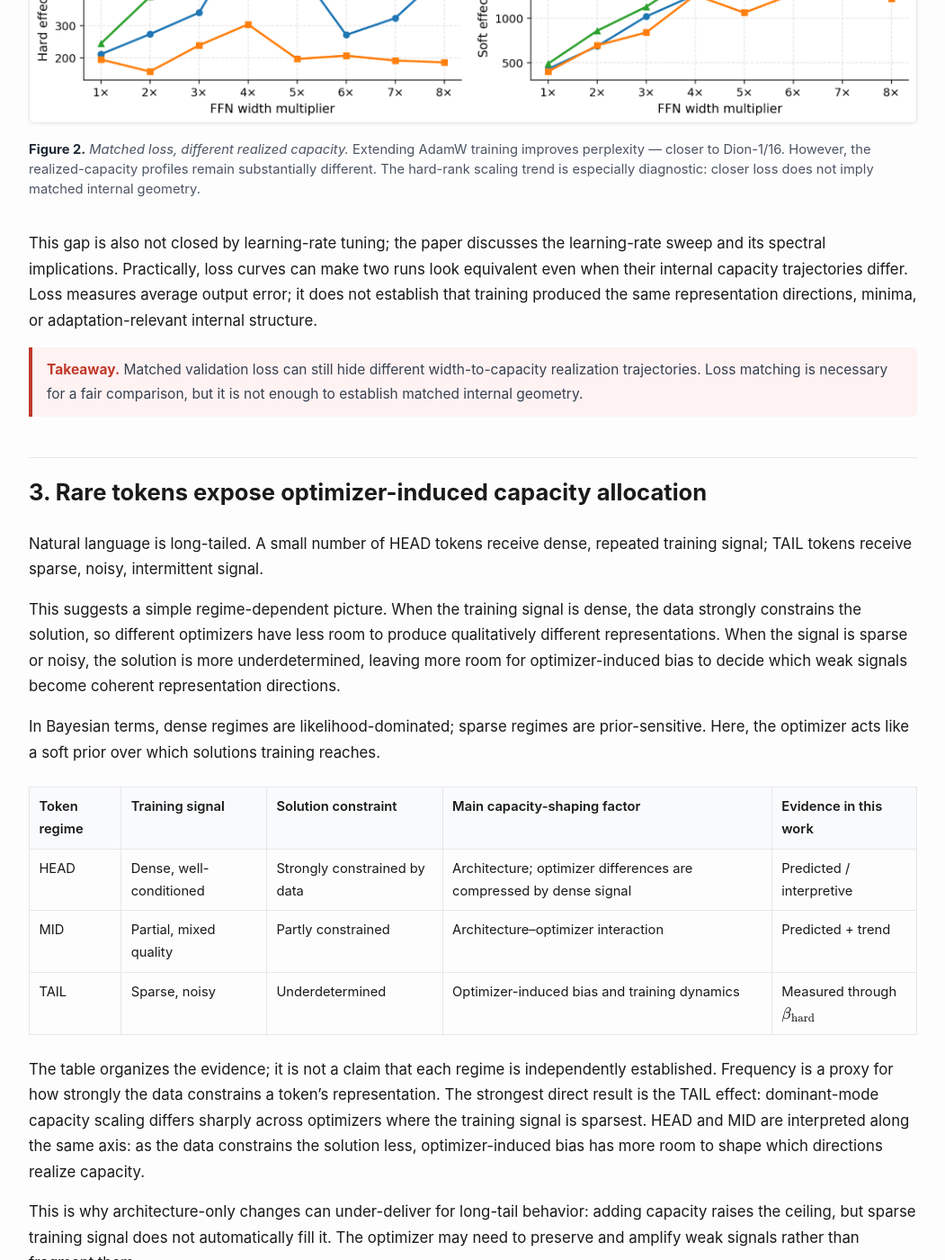
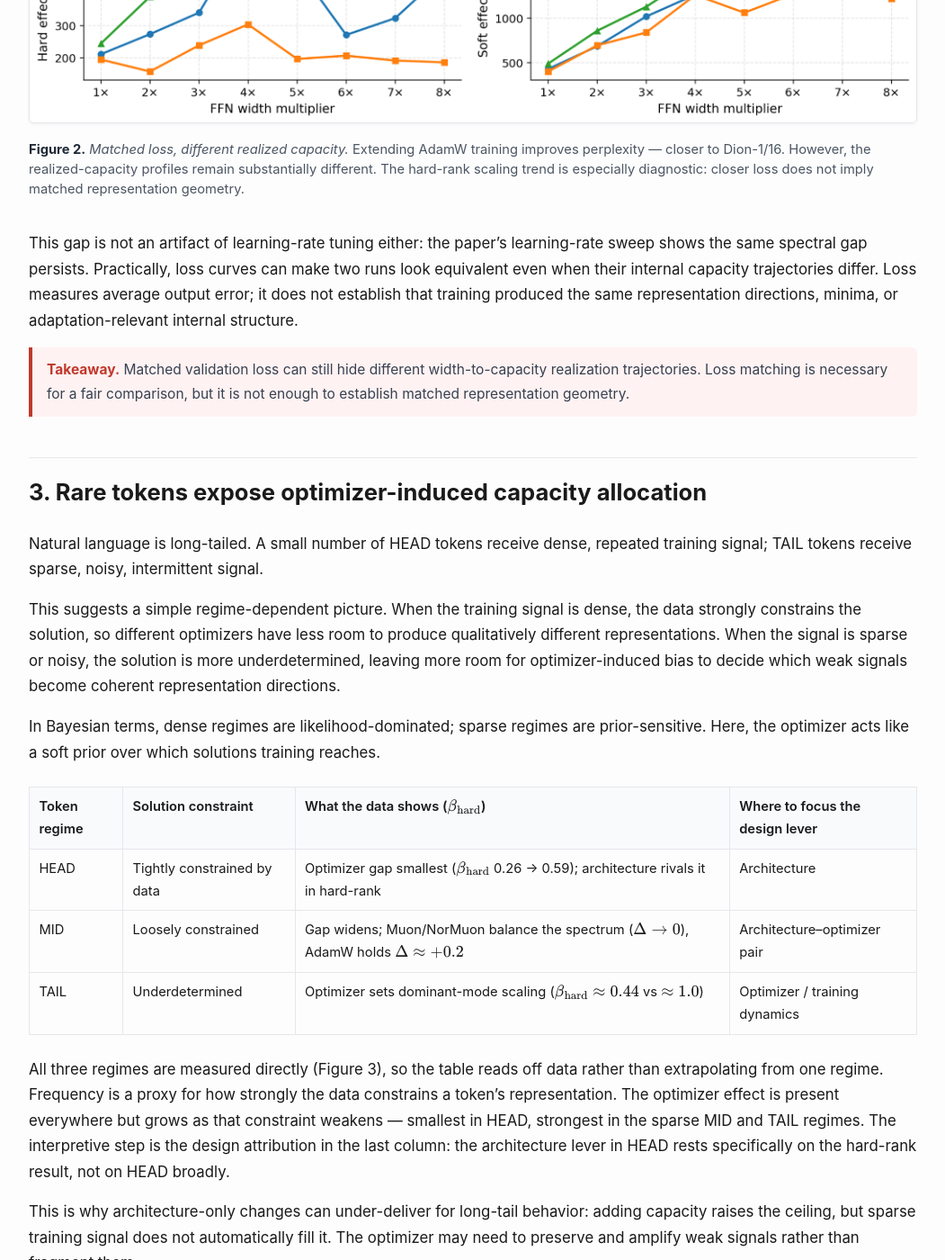
Before and after one commit to optimizer-scaling-laws/optimizer-scaling-laws.github.io, a Jekyll site: the page built from _posts/2026-06-18-architecture-creates-capacity-optimizers-realize-it.md, in a window 1280 px wide and 1400 px high, scrolled down 4573 px. Shown: the whole window at 90% size, without its empty margins (114-1165 px from the left). Built offline with Jekyll 4.4.1, drawn with Linux system fonts in a browser that asks for light colours; some of the changed text lies outside the part shown.

Commit message:
Final Polish Section 3

```diff
--- a/_posts/2026-06-18-architecture-creates-capacity-optimizers-realize-it.md
+++ b/_posts/2026-06-18-architecture-creates-capacity-optimizers-realize-it.md
@@ -280,12 +280,12 @@ The scaling trend is counterintuitive: longer AdamW training improves loss but w
 
 <figure class="figure-wide">
   <img src="{{ '/assets/blog/architecture-optimizer-codesign/figure2_matched_loss_capacity_comparison.png' | relative_url }}" alt="Matched loss but different realized capacity">
-  <figcaption><strong>Figure 2.</strong> <em>Matched loss, different realized capacity.</em> Extending AdamW training improves perplexity — closer to Dion-1/16. However, the realized-capacity profiles remain substantially different. The hard-rank scaling trend is especially diagnostic: closer loss does not imply matched internal geometry.</figcaption>
+  <figcaption><strong>Figure 2.</strong> <em>Matched loss, different realized capacity.</em> Extending AdamW training improves perplexity — closer to Dion-1/16. However, the realized-capacity profiles remain substantially different. The hard-rank scaling trend is especially diagnostic: closer loss does not imply matched representation geometry.</figcaption>
 </figure>
 
-This gap is also not closed by learning-rate tuning; the paper discusses the learning-rate sweep and its spectral implications. Practically, loss curves can make two runs look equivalent even when their internal capacity trajectories differ. Loss measures average output error; it does not establish that training produced the same representation directions, minima, or adaptation-relevant internal structure.
+This gap is not an artifact of learning-rate tuning either: the paper's learning-rate sweep shows the same spectral gap persists. Practically, loss curves can make two runs look equivalent even when their internal capacity trajectories differ. Loss measures average output error; it does not establish that training produced the same representation directions, minima, or adaptation-relevant internal structure.
 
-<p class="takeaway-inline"><strong>Takeaway.</strong> Matched validation loss can still hide different width-to-capacity realization trajectories. Loss matching is necessary for a fair comparison, but it is not enough to establish matched internal geometry.</p>
+<p class="takeaway-inline"><strong>Takeaway.</strong> Matched validation loss can still hide different width-to-capacity realization trajectories. Loss matching is necessary for a fair comparison, but it is not enough to establish matched representation geometry.</p>
 
 
 ## 3. Rare tokens expose optimizer-induced capacity allocation
@@ -301,38 +301,34 @@ In Bayesian terms, dense regimes are likelihood-dominated; sparse regimes are pr
 <thead>
 <tr>
 <th>Token regime</th>
-<th>Training signal</th>
 <th>Solution constraint</th>
-<th>Main capacity-shaping factor</th>
-<th>Evidence in this work</th>
+<th>What the data shows ($\beta_{\mathrm{hard}}$)</th>
+<th>Where to focus the design lever</th>
 </tr>
 </thead>
 <tbody>
 <tr>
 <td>HEAD</td>
-<td>Dense, well-conditioned</td>
-<td>Strongly constrained by data</td>
-<td>Architecture; optimizer differences are compressed by dense signal</td>
-<td>Predicted / interpretive</td>
+<td>Tightly constrained by data</td>
+<td>Optimizer gap smallest ($\beta_{\mathrm{hard}}$ 0.26 → 0.59); architecture rivals it in hard-rank</td>
+<td>Architecture</td>
 </tr>
 <tr>
 <td>MID</td>
-<td>Partial, mixed quality</td>
-<td>Partly constrained</td>
-<td>Architecture–optimizer interaction</td>
-<td>Predicted + trend</td>
+<td>Loosely constrained</td>
+<td>Gap widens; Muon/NorMuon balance the spectrum ($\Delta \to 0$), AdamW holds $\Delta \approx +0.2$</td>
+<td>Architecture–optimizer pair</td>
 </tr>
 <tr>
 <td>TAIL</td>
-<td>Sparse, noisy</td>
 <td>Underdetermined</td>
-<td>Optimizer-induced bias and training dynamics</td>
-<td>Measured through $\beta_{\mathrm{hard}}$</td>
+<td>Optimizer sets dominant-mode scaling ($\beta_{\mathrm{hard}} \approx 0.44$ vs $\approx 1.0$)</td>
+<td>Optimizer / training dynamics</td>
 </tr>
 </tbody>
 </table>
 
-The table organizes the evidence; it is not a claim that each regime is independently established. Frequency is a proxy for how strongly the data constrains a token's representation. The strongest direct result is the TAIL effect: dominant-mode capacity scaling differs sharply across optimizers where the training signal is sparsest. HEAD and MID are interpreted along the same axis: as the data constrains the solution less, optimizer-induced bias has more room to shape which directions realize capacity.
+All three regimes are measured directly (Figure 3), so the table reads off data rather than extrapolating from one regime. Frequency is a proxy for how strongly the data constrains a token's representation. The optimizer effect is present everywhere but grows as that constraint weakens — smallest in HEAD, strongest in the sparse MID and TAIL regimes. The interpretive step is the design attribution in the last column: the architecture lever in HEAD rests specifically on the hard-rank result, not on HEAD broadly.
 
 This is why architecture-only changes can under-deliver for long-tail behavior: adding capacity raises the ceiling, but sparse training signal does not automatically fill it. The optimizer may need to preserve and amplify weak signals rather than fragment them.
 
@@ -346,7 +342,7 @@ Figure 3 resolves the aggregate result from Figure 1 into HEAD, MID, and TAIL re
   <figcaption><strong>Figure 3.</strong> <em>Frequency-conditioned realized-capacity scaling.</em> Panel A shows dominant-mode capacity scaling exponents, $\beta_{\mathrm{hard}}$, across HEAD, MID, and TAIL token regimes. Panel B shows how capacity asymmetry scales with width, $\Delta\beta = \beta_{\mathrm{soft}} - \beta_{\mathrm{hard}}$. The regime-conditioned view reveals where the optimizer effect is strongest: MID and especially TAIL regimes.</figcaption>
 </figure>
 
-This matters for pretraining science because average loss is dominated by frequent patterns and can hide whether sparse regimes receive realized spectral capacity. Frequency-conditioned spectral telemetry exposes that hidden allocation.
+Average loss is dominated by frequent patterns, so it can hide whether sparse regimes receive realized spectral capacity; frequency-conditioned spectral telemetry exposes that hidden allocation.
 
 A capacity-aware training run should therefore ask not only whether average loss improved, but whether the long tail received measurable internal structure that predicts rare-regime behavior.
 
```
